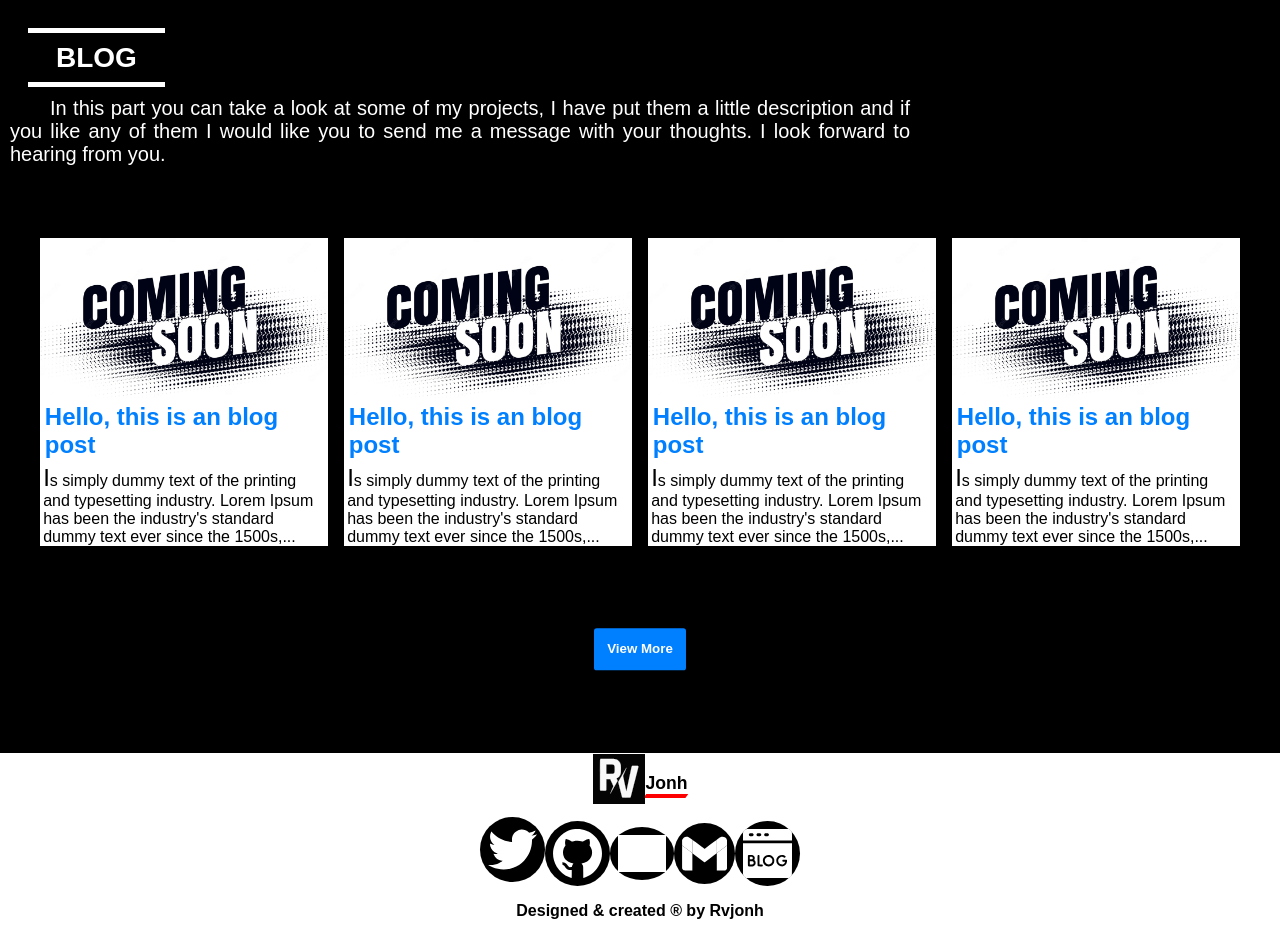
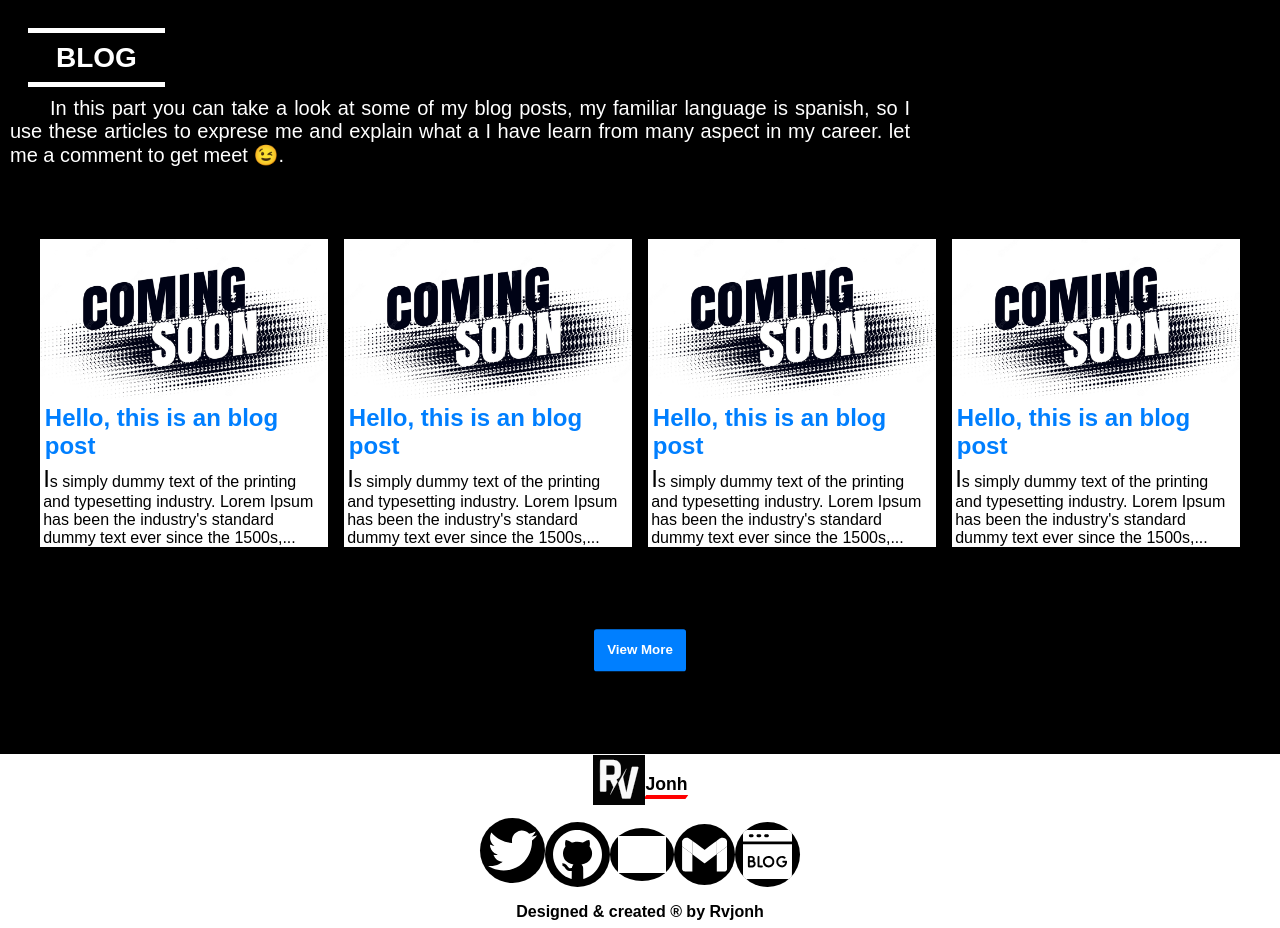
Before and after one commit to Rvjonh/portfolio, a React (Create React App) app: page / in a window 1280 px wide. Shown: the part 6200-7128 px from the top of the page. Built offline with nearby package versions, Linux system fonts and the light colour scheme; grey boxes are pictures that could not be loaded.

Commit message:
blog section description updated

```diff
--- a/src/Routes/Blog/index.js
+++ b/src/Routes/Blog/index.js
@@ -7,16 +7,16 @@ import Button from './../../Components/Button';
 
 import imgSoon from './../../Assets/Extra/coming-soon.jpg';
 
-export default function Blog(){
-    return(
+export default function Blog() {
+    return (
         <MainWrap>
             <BlogSections />
         </MainWrap>
     )
 }
 
-export function BlogSections(){
-    return(
+export function BlogSections() {
+    return (
         <section>
 
             <div className='title-header'>
@@ -24,10 +24,8 @@ export function BlogSections(){
             </div>
 
             <p className="text text-blog">
-                In this part you can take a look at some of my projects,
-                I have put them a little description and if you like any
-                of them I would like you to send me a message with your
-                thoughts. I look forward to hearing from you.
+                In this part you can take a look at some of my blog posts,
+                my familiar language is spanish, so I use these articles to exprese me and explain what a I have learn from many aspect in my career. let me a comment to get meet 😉.
             </p>
 
             <div className='posts-container'>
```
Lines whose indentation alone changed are shown as unchanged.
